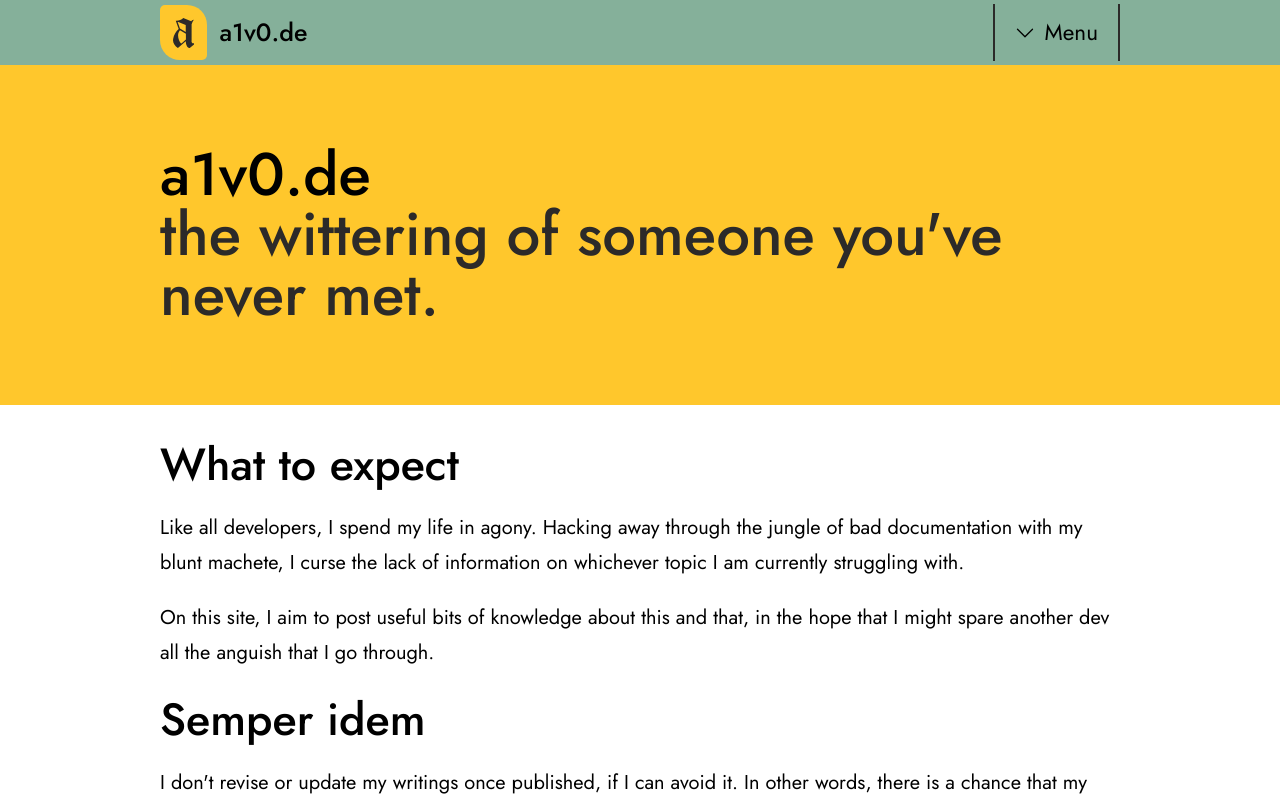
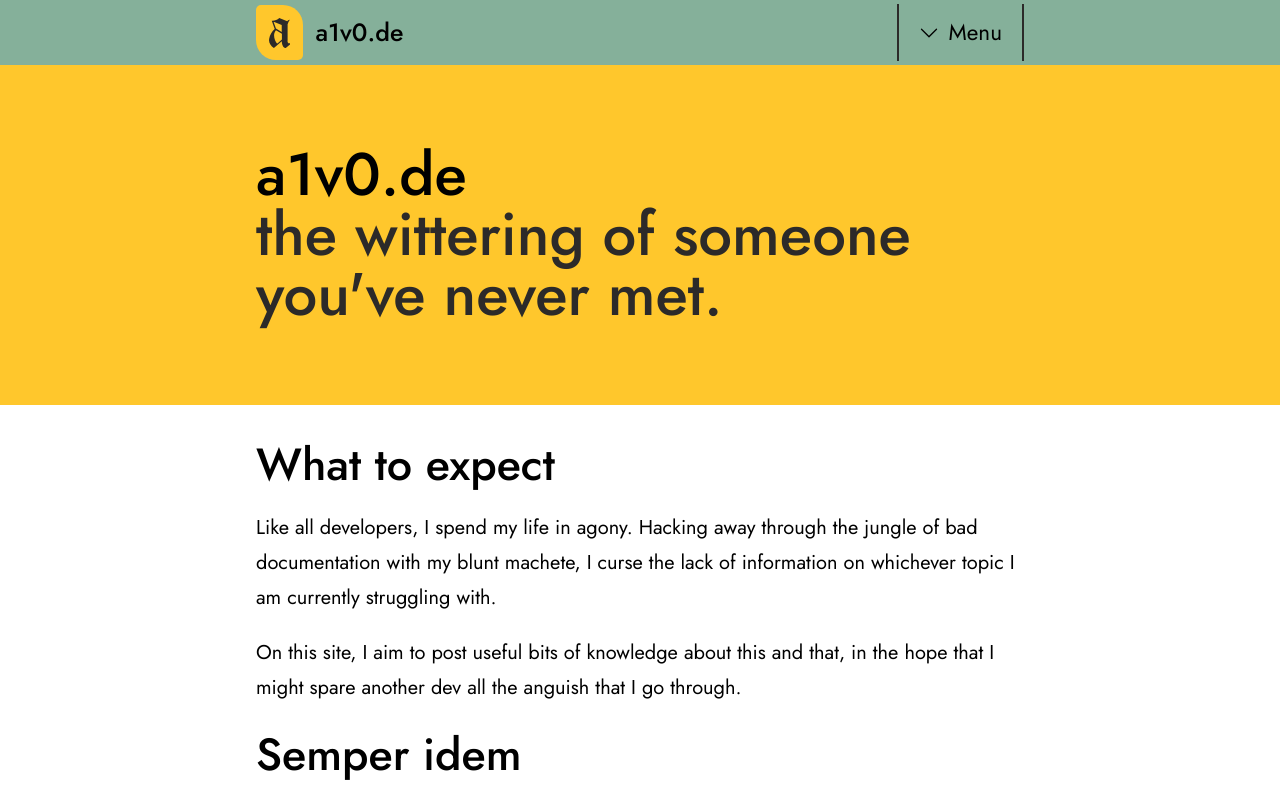
Before and after one commit to a1v0/a1v0.de, a Next.js app: page / in a window 1280 px wide. Shown: the top 800 px of the page. Built offline with nearby package versions, Linux system fonts and the light colour scheme.

Commit message:
Increase gutter width

```diff
--- a/tailwind.config.js
+++ b/tailwind.config.js
@@ -33,7 +33,7 @@ module.exports = {
         },
         extend: {
             maxWidth: {
-                gutter: "960px"
+                gutter: "768px"
             }
         }
     },
```
